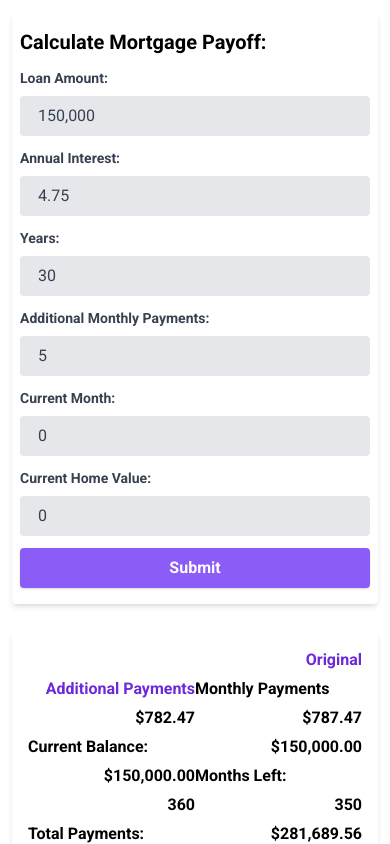
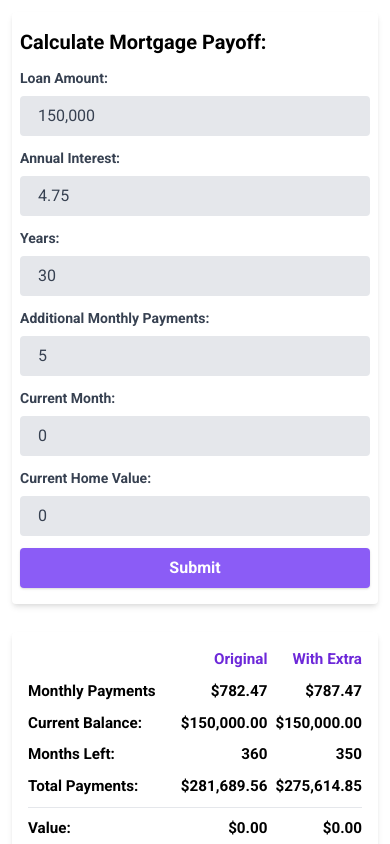
Before and after one commit to ImpostorEngineer/mortgage-calculator, a website: page index.html in a window 390 px wide. Both pictures are taken after typing "5" into the empty fields and a click on the button "Submit". Shown: the top 844 px of the page. Drawn offline with nearby package versions, Linux system fonts and the light colour scheme.

Commit message:
fix mobile and desktop layouts

```diff
--- a/assets/script.js
+++ b/assets/script.js
@@ -121,18 +121,18 @@ function cost() {
   let totalPMT = pmt + taxes + monthlyInsuranceCost;
 
   cost.innerHTML = `
-  <div class="text-right text-purple-700">Monthly Cost</div>
-  <div></div>
-  <div class="text-right">Mortgage</div>
-  <div class='text-right'>${currency.format(pmt)}</div>
-  <div id="currentBal" class="text-right">Taxes: </div>
-  <div class='text-right'>${currency.format(taxes)}</div>
-  <div id="currentBal" class="text-right">Insurance: </div>
-  <div class='text-right'>${currency.format(monthlyInsuranceCost)}</div>
-  <div><hr /></div><div><hr /></div>
-  <div id="totalPMT" class='text-right text-purple-700'>Total Payments:</div>
-  <div class='text-right text-purple-700'>${currency.format(totalPMT)}</div>
-  <div></div>
+  <div class="cost-label text-purple-700">Monthly Cost</div>
+  <div class="cost-value"></div>
+  <div class="cost-label">Mortgage</div>
+  <div class="cost-value">${currency.format(pmt)}</div>
+  <div id="currentBal" class="cost-label">Taxes:</div>
+  <div class="cost-value">${currency.format(taxes)}</div>
+  <div id="currentBal" class="cost-label">Insurance:</div>
+  <div class="cost-value">${currency.format(monthlyInsuranceCost)}</div>
+  <div class="col-span-2"><hr /></div>
+  <div id="totalPMT" class="cost-label text-purple-700">Total Payments:</div>
+  <div class="cost-value text-purple-700">${currency.format(totalPMT)}</div>
+  <div class="col-span-2"></div>
   `;
 }
 
@@ -193,35 +193,32 @@ function calculate() {
   }
 
   result.innerHTML = `
-  <div></div>
-  <div class="text-right text-purple-700">Original</div>
-  <div class="text-right text-purple-700">Additional Payments</div>
-  <div id="pmt">Monthly Payments</div>
-  <div class='text-right'>${currency.format(pmt)}</div>
-  <div class='text-right'>${currency.format(payment)}</div>
-  <div id="currentBal">Current Balance: </div>
-  <div class='text-right'>${currency.format(principalOriginialCurrentBalance)}</div>
-  <div class='text-right'>${currency.format(principalCurrentBalance)}
-  </div>
-  <div id="monthsLeft">Months Left:</div>
-  <div class='text-right'>${monthsLeftOriginal}</div>
-  <div class='text-right'>${monthsLeftWithAdditionalPMT}</div>
-  <div id="totalPMT">Total Payments:</div>
-  <div class='text-right'>${currency.format(totalPMTOriginal)}</div>
-  <div class='text-right'>${currency.format(totalPMT)}</div>
-  <div><hr /></div>
-  <div><hr /></div>
-  <div><hr /></div>
-  <div>Value:<hr /></div>
-  <div class='text-right'>${currency.format(capitalOriginal)}
-  <hr /></div>
-  <div class='text-right'>${currency.format(capitalWithAdditionalPMT)}
-  <hr /></div>
-  <div id="addPMTMade" class='col-span-2'>Additional Payments: </div>
-  <div class='text-right'>${currency.format(totalAdditionalPMT)}</div>
-  <div id="savings">Total Savings: </div>
-  <div></div>
-  <div class='text-right'>${currency.format(savings)}</div>
+  <div class="result-label"></div>
+  <div class="result-col-header text-purple-700">Original</div>
+  <div class="result-col-header text-purple-700">With Extra</div>
+  <div class="result-label">Monthly Payments</div>
+  <div class="result-value">${currency.format(pmt)}</div>
+  <div class="result-value">${currency.format(payment)}</div>
+  <div class="result-label">Current Balance:</div>
+  <div class="result-value">${currency.format(principalOriginialCurrentBalance)}</div>
+  <div class="result-value">${currency.format(principalCurrentBalance)}</div>
+  <div class="result-label">Months Left:</div>
+  <div class="result-value">${monthsLeftOriginal}</div>
+  <div class="result-value">${monthsLeftWithAdditionalPMT}</div>
+  <div class="result-label">Total Payments:</div>
+  <div class="result-value">${currency.format(totalPMTOriginal)}</div>
+  <div class="result-value">${currency.format(totalPMT)}</div>
+  <div class="col-span-3"><hr /></div>
+  <div class="result-label">Value:</div>
+  <div class="result-value">${currency.format(capitalOriginal)}</div>
+  <div class="result-value">${currency.format(capitalWithAdditionalPMT)}</div>
+  <div class="col-span-3"><hr /></div>
+  <div class="result-label">Additional Payments:</div>
+  <div class="result-value"></div>
+  <div class="result-value">${currency.format(totalAdditionalPMT)}</div>
+  <div class="result-label">Total Savings:</div>
+  <div class="result-value"></div>
+  <div class="result-value">${currency.format(savings)}</div>
   `;
 
   //   let PMToptions = {
--- a/index.html
+++ b/index.html
@@ -25,10 +25,23 @@
         min-height: 320px;
         width: 100%;
         overflow-y: auto;
+        grid-template-columns: minmax(0, 1.1fr) minmax(0, 0.95fr) minmax(0, 0.95fr);
+        column-gap: 0.75rem;
+        row-gap: 0.5rem;
+        align-items: center;
       }
       #result > div {
-        margin-bottom: 5px;
-        word-break: break-word;
+        word-break: normal;
+      }
+      #result .result-label {
+        text-align: left;
+        white-space: normal;
+      }
+      #result .result-col-header,
+      #result .result-value {
+        text-align: right;
+        white-space: nowrap;
+        font-size: 0.95rem;
       }
       input {
         width: 100%;
@@ -55,6 +68,14 @@
         }
         form {
           padding: 1rem 0.5rem !important;
+        }
+        #result {
+          grid-template-columns: minmax(0, 1fr) auto auto;
+          column-gap: 0.5rem;
+          font-size: 0.95rem;
+        }
+        #result .result-label {
+          white-space: normal;
         }
       }
     </style>
@@ -148,7 +169,7 @@
           </form>
         </div>
         <div
-          class="bg-white shadow-md rounded px-4 py-4 sm:px-8 sm:py-4 mb-4 font-bold grid grid-cols-2 sm:grid-cols-3 gap-0"
+          class="bg-white shadow-md rounded px-4 py-4 sm:px-8 sm:py-4 mb-4 font-bold grid"
           id="result"
         ></div>
         <!-- <div class="bg-white shadow-md rounded px-8 pt-4 pb-4 mb-4 font-bold" id='pmtChart'></div> -->
```
Also changed, not shown: cost/index.html (+14 -1 lines).
